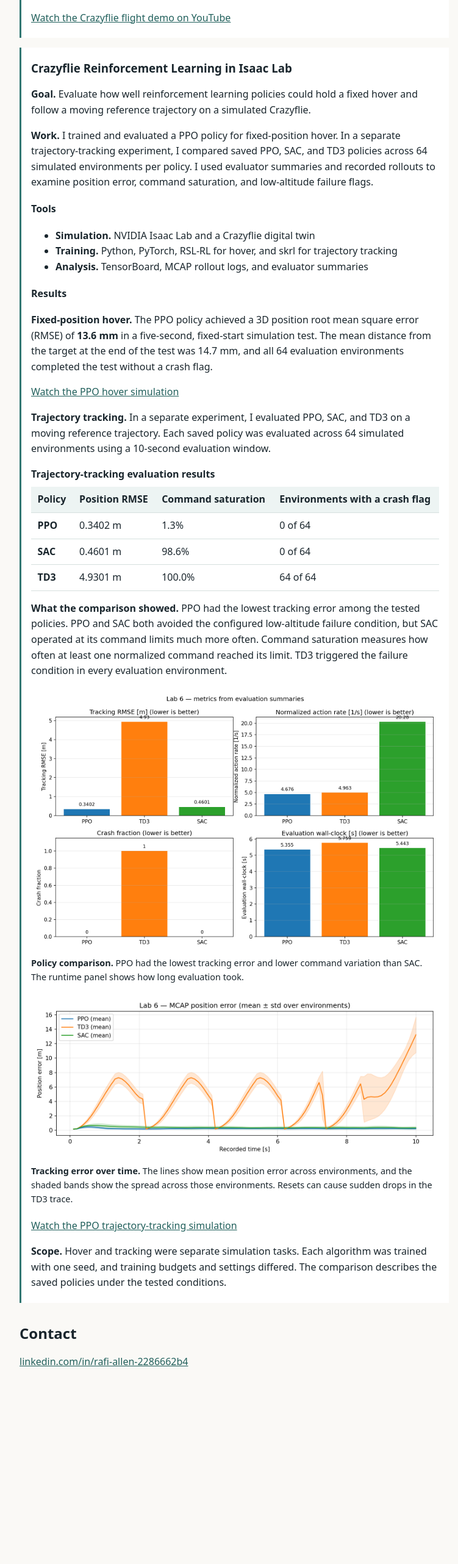
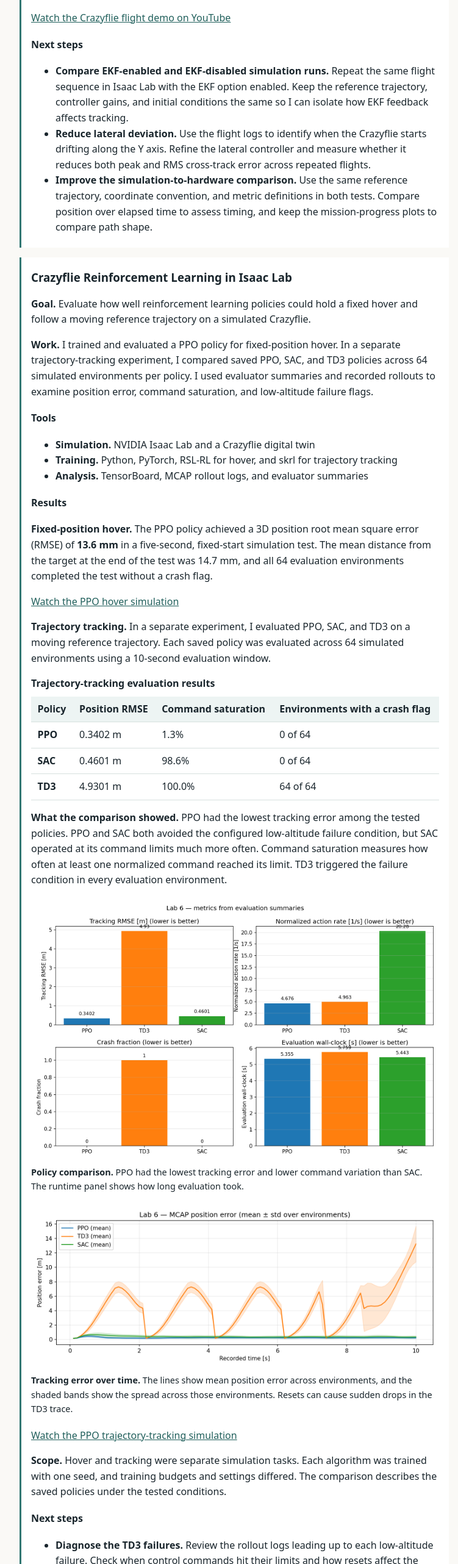
Before and after one commit to RafiAllen/rafiallen.github.io, a plain HTML site: page index.html in a window 1280 px wide. Shown: the part 3636-6200 px from the top of the page at 61% size, without its empty margins (256-1007 px from the left). Before the commit the page ends 5938 px from the top, so only its background shows below. Drawn offline with Linux system fonts and the light colour scheme.

Commit message:
Add next steps for Crazyflie projects in index.html
Added next steps sections with detailed plans for Crazyflie projects.

```diff
--- a/index.html
+++ b/index.html
@@ -81,7 +81,6 @@
     <section>
       <h2>Projects</h2>
 
-      <!-- Copy the entire article block below for each additional project. -->
       <article>
         <h3>Crazyflie Flight Control: From Simulation to Hardware</h3>
         <p>Summer Undergraduate Research Program (SURP) · Cal Poly San Luis Obispo</p>
@@ -165,6 +164,24 @@
         </figure>
 
         <p><a href="https://youtu.be/XMFhNfYFFnY">Watch the Crazyflie flight demo on YouTube</a></p>
+
+        <h4>Next steps</h4>
+        <ul>
+          <li><strong>Compare EKF-enabled and EKF-disabled simulation runs.</strong>
+            Repeat the same flight sequence in Isaac Lab with the EKF option enabled.
+            Keep the reference trajectory, controller gains, and initial conditions
+            the same so I can isolate how EKF feedback affects tracking.</li>
+
+          <li><strong>Reduce lateral deviation.</strong>
+            Use the flight logs to identify when the Crazyflie starts drifting along
+            the Y axis. Refine the lateral controller and measure whether it reduces
+            both peak and RMS cross-track error across repeated flights.</li>
+
+          <li><strong>Improve the simulation-to-hardware comparison.</strong>
+            Use the same reference trajectory, coordinate convention, and metric
+            definitions in both tests. Compare position over elapsed time to assess
+            timing, and keep the mission-progress plots to compare path shape.</li>
+        </ul>
       </article>
 
       <article>
@@ -244,6 +261,25 @@
           Each algorithm was trained with one seed, and training budgets and settings
           differed. The comparison describes the saved policies under the tested
           conditions.</p>
+
+        <h4>Next steps</h4>
+        <ul>
+          <li><strong>Diagnose the TD3 failures.</strong>
+            Review the rollout logs leading up to each low-altitude failure. Check
+            when control commands hit their limits and how resets affect the reference
+            trajectory. Retest TD3 after addressing the issues found in the logs.</li>
+
+          <li><strong>Repeat the three-policy comparison.</strong>
+            Train PPO, SAC, and TD3 across multiple random seeds with matched training
+            budgets. Evaluate them on the same reference trajectories and initial
+            conditions, then compare tracking error, command saturation, and failure rate.</li>
+
+          <li><strong>Prepare the strongest policy for an obstacle course.</strong>
+            Following the NVIDIA Physical AI Teaching Kit, test the selected policy
+            in simulation with varied starting positions, disturbances, and obstacle
+            layouts. Use those results to refine the policy before moving to a
+            controlled Crazyflie hardware trial.</li>
+        </ul>
       </article>
     </section>
 
```
